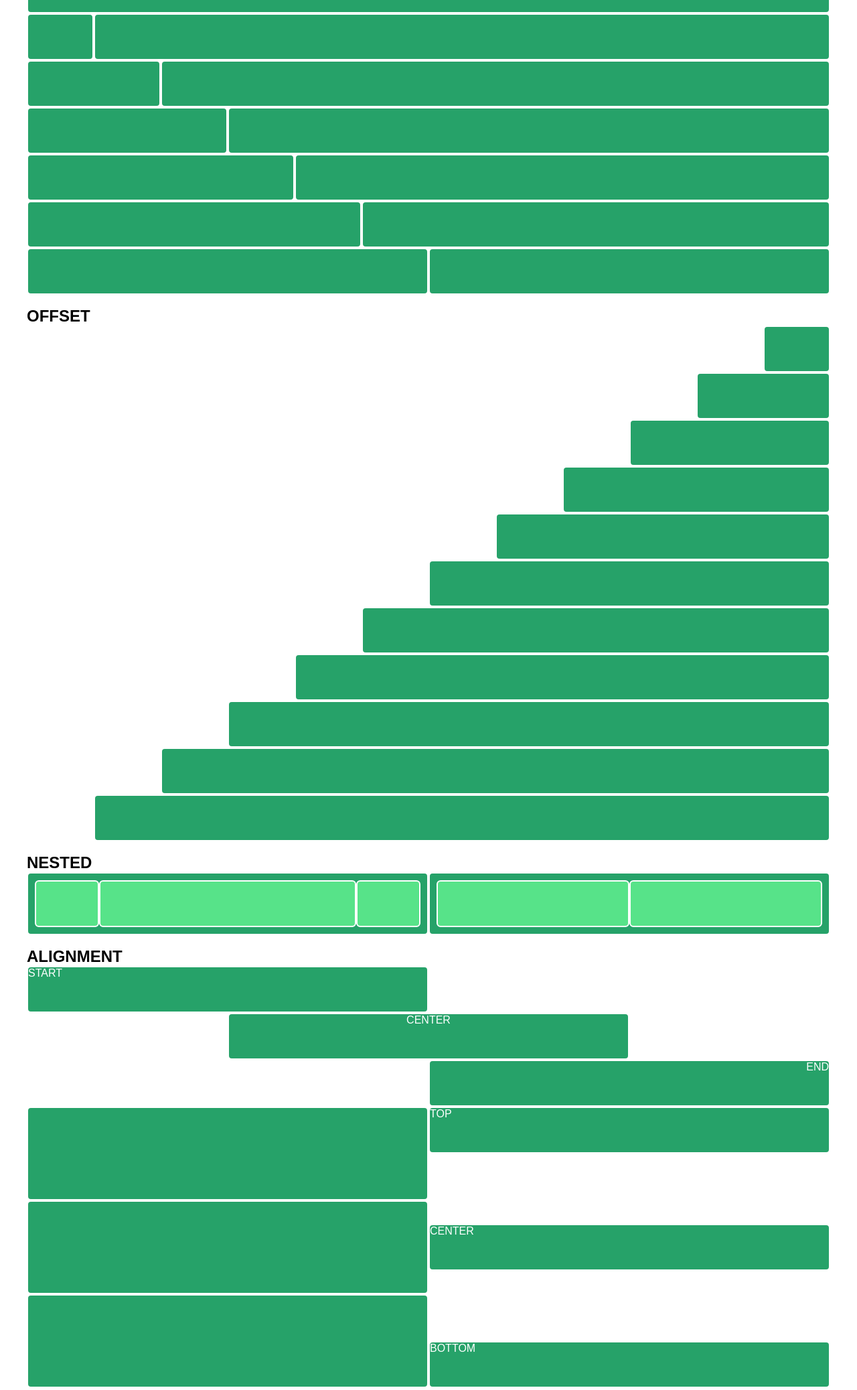
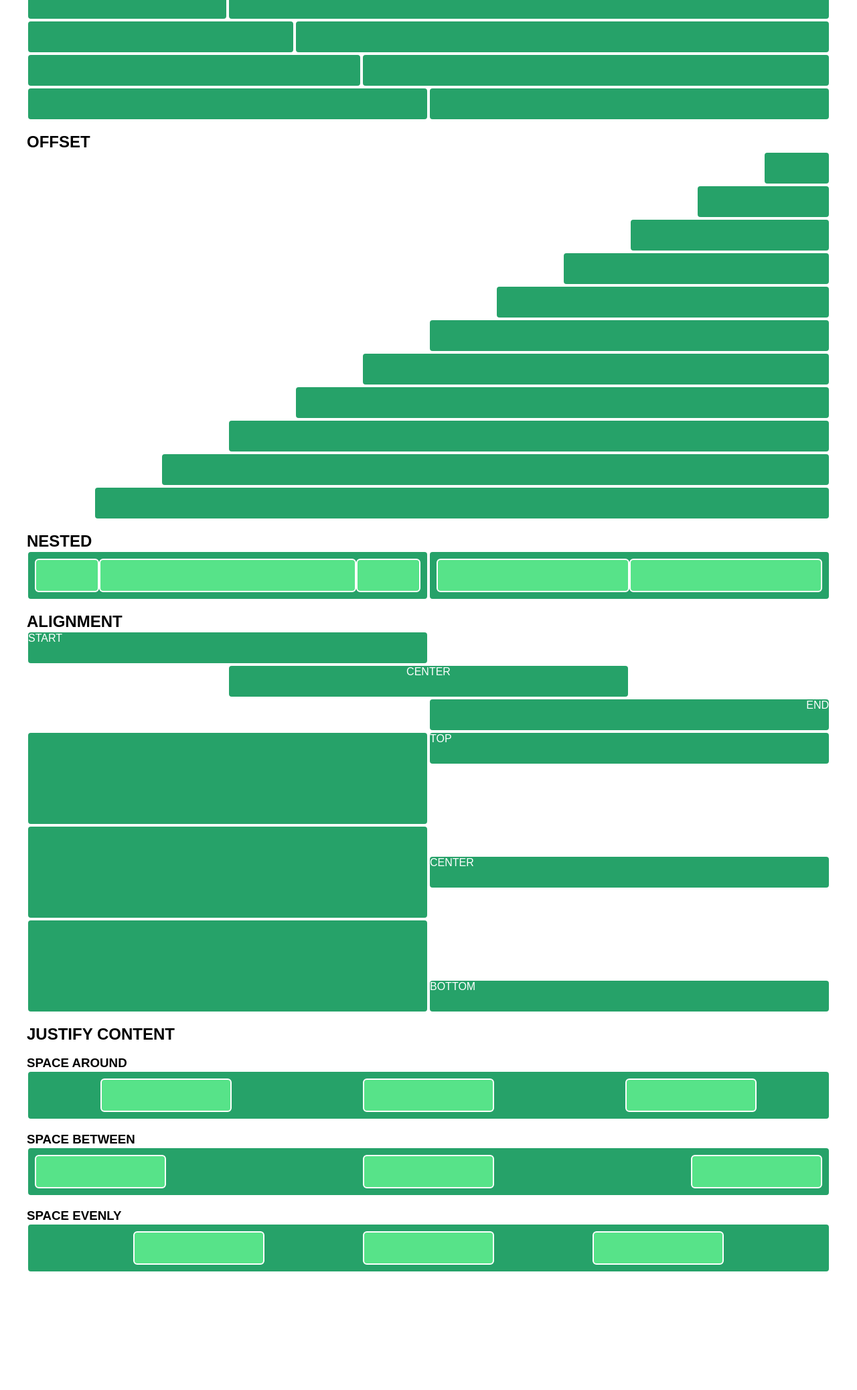
Before and after one commit to jackbottaro/html-css-12bool, a plain HTML site: page index.html in a window 1280 px wide. Shown: the part 540-2615 px from the top of the page at 67% size. After the commit the page ends 2440 px from the top, so only its background shows below. Drawn offline with Linux system fonts and the light colour scheme.

Commit message:
fix css phat

```diff
--- a/css/style.css
+++ b/css/style.css
@@ -1,5 +1,5 @@
 [class^="col"] {
-  min-height: 70px;
+  min-height: 50px;
   background-color: #26a269;
   border: 2px solid white;
   color: white;
--- a/index.html
+++ b/index.html
@@ -4,8 +4,8 @@
     <meta charset="UTF-8">
     <meta http-equiv="X-UA-Compatible" content="IE=edge">
     <meta name="viewport" content="width=device-width, initial-scale=1.0">
-    <link rel="stylesheet" href="/css/12bool.css">
-    <link rel="stylesheet" href="/css/style.css">
+    <link rel="stylesheet" href="css/12bool.css">
+    <link rel="stylesheet" href="css/style.css">
     <title>12 Bools</title>
 </head>
 <body>
```
